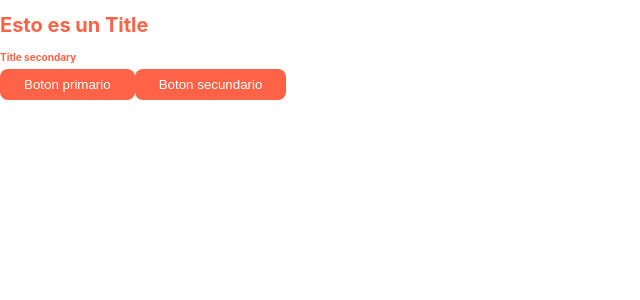
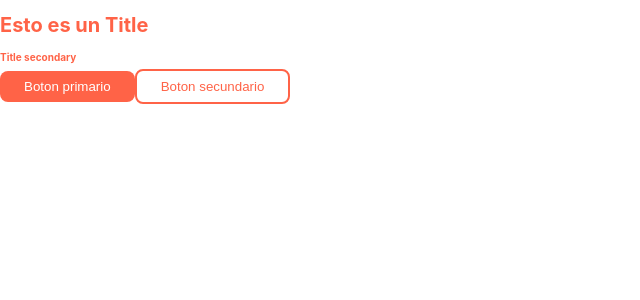
Before and after one commit to Stiglittz/primer-proyecto, a React (Create React App) app: page / in a window 1280 px wide. Shown: the top 300 px of the page, without its empty margins (0-640 px from the left). Built offline with nearby package versions, Linux system fonts and the light colour scheme.

Commit message:
ejercisio classnames a componente button

```diff
--- a/src/components/button/Button.css
+++ b/src/components/button/Button.css
@@ -6,3 +6,9 @@
   border-radius: .5rem;
   border: none;
 }
+
+.button--secondary {
+  background-color: transparent;
+  color: tomato;
+  border: 2px solid tomato;
+}
--- a/src/components/button/Button.js
+++ b/src/components/button/Button.js
@@ -1,8 +1,14 @@
+import classNames from "classnames"
 import './Button.css'
 
 function Button(props) {
+  const styles = classNames(
+    'button',
+    { "button--secondary": props.secondary }
+  )
+
   return (
-    <button className="button">{props.children}</button>
+    <button className={styles}>{props.children}</button>
   )
 }
 
```
